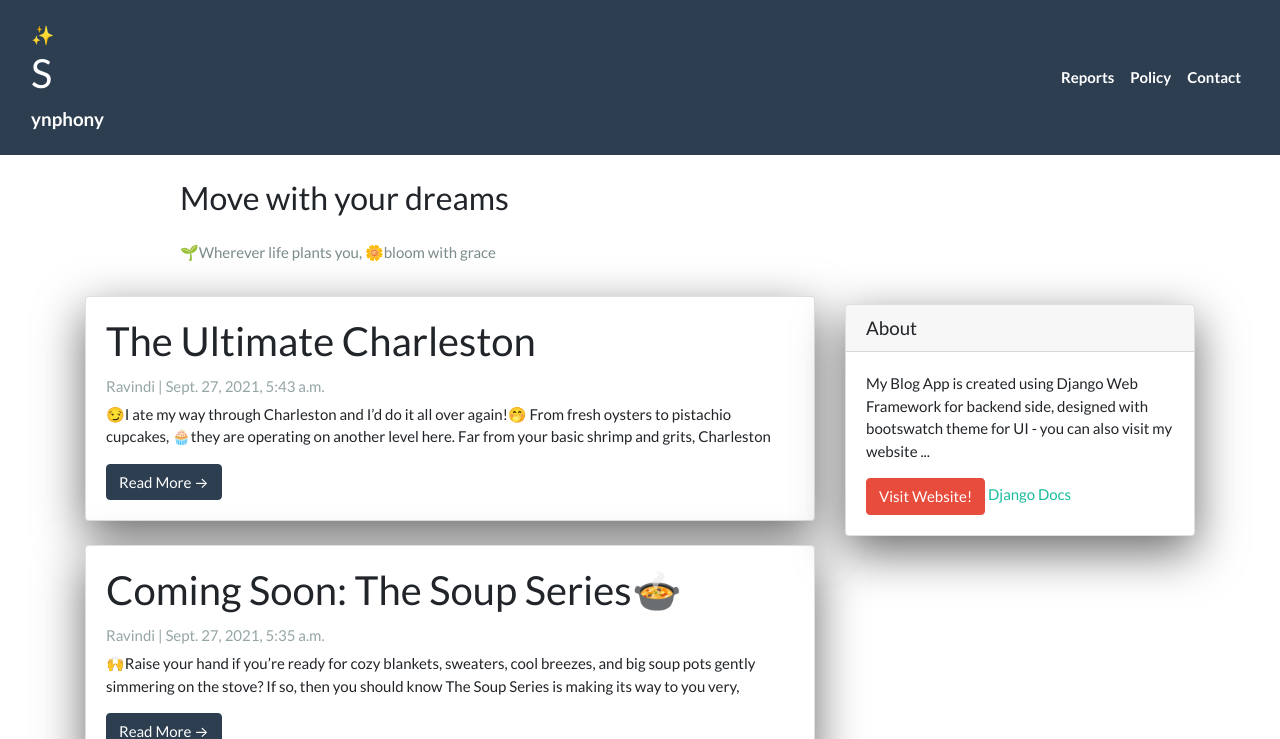
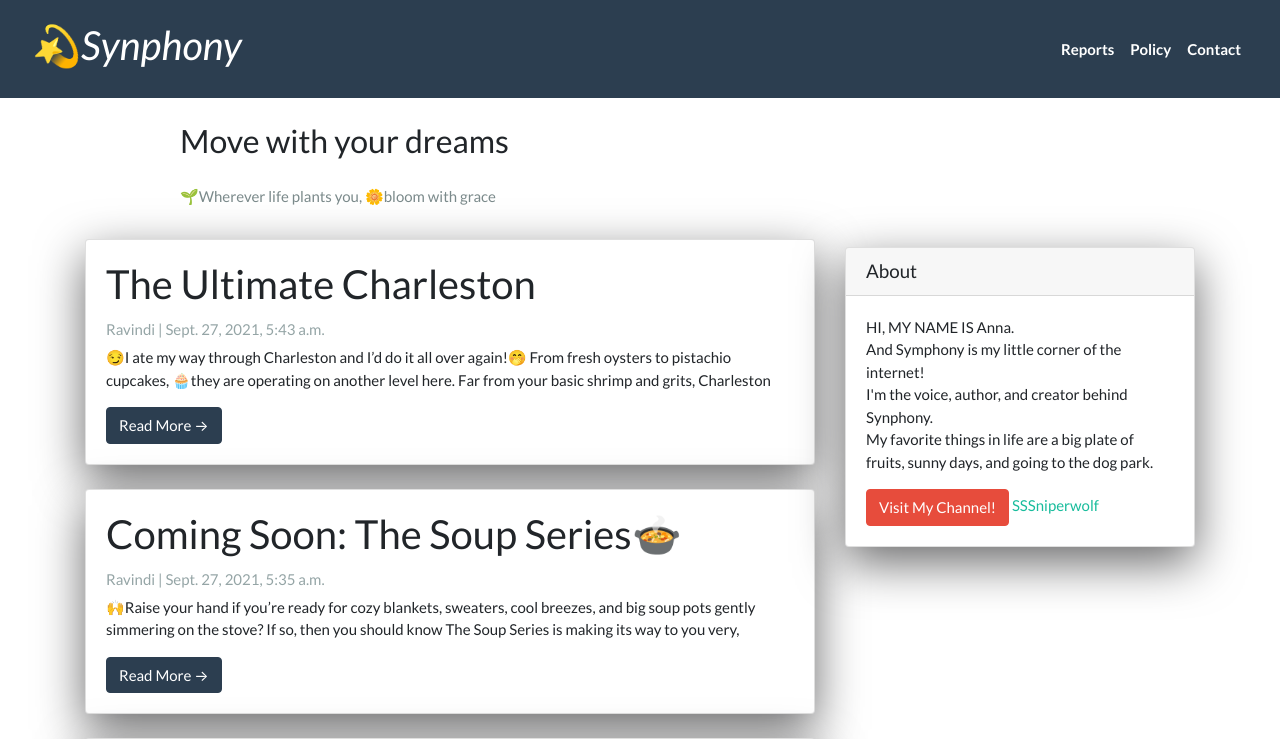
Before and after one commit to NSBM-SPM-2021/github-basics-ravindikumarasinghe, a Django app: page / in a window 1280 px wide. Shown: the top 739 px of the page. Run offline with Django 3.2, Linux system fonts and the light colour scheme; data comes from the database, SQL or seed files in the repository; some libraries are stand-ins or nearby versions.

Commit message:
Minor fixes

```diff
--- a/App/templates/base.html
+++ b/App/templates/base.html
@@ -15,7 +15,7 @@
   <!-- Navigation -->
   <nav class="navbar navbar-expand-lg navbar-dark bg-primary" id="mainNav">
     <div class="container-fluid">
-      <a class="navbar-brand font-weight-bold" href="{% url 'home' %}">✨<h2>S</h2>ynphony</a>
+      <a class="navbar-brand font-weight-bold" href="{% url 'home' %}"><h2><i>💫Synphony</i></h2></a>
       <div class="collapse navbar-collapse" id="navbarResponsive">
         <ul class="navbar-nav ml-auto">
           <li class="nav-item text-black">
--- a/App/templates/sidebar.html
+++ b/App/templates/sidebar.html
@@ -11,10 +11,12 @@
   <div class="card my-4">
     <h5 class="card-header">About</h5>
     <div class="card-body">
-      <p class="card-text"> My Blog App is created using Django Web Framework for backend side, designed with bootswatch
-        theme for UI - you can also visit my website ... </p>
-      <a href="" class="btn btn-danger">Visit Website!</a>
-      <a href=" class="btn btn-secondary">Django Docs</a>
+      <p class="card-text"> HI, MY NAME IS Anna. </br>
+        And Symphony is my little corner of the internet!</br>
+        I'm the voice, author, and creator behind Synphony. </br>
+        My favorite things in life are a big plate of fruits, sunny days, and going to the dog park. </p>
+      <a href="" class="btn btn-danger">Visit My Channel!</a>
+      <a href=" class="btn btn-secondary">SSSniperwolf</a>
     </div>
   </div>
 </div>
```
